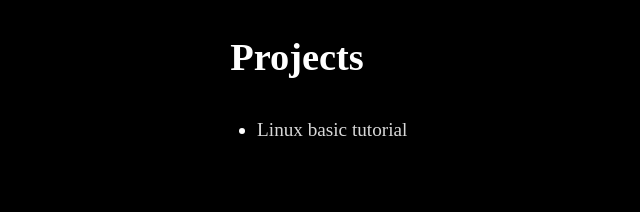
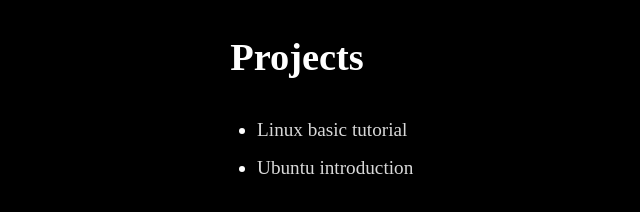
Before and after one commit to zeici/projects, a plain HTML site: page index.html in a window 1280 px wide. Shown: the whole page, without its empty margins (45-685 px from the left). Drawn offline with Linux system fonts and the light colour scheme; a web font is replaced by a local one.

Commit message:
Update index.html

```diff
--- a/index.html
+++ b/index.html
@@ -10,4 +10,5 @@
         <h1>Projects</h1>
         <ul>
             <li><a href="https://codeberg.org/hardzeic/Linux-basic-tutorial.git">Linux basic tutorial</a></li>
+            <li><a href="https://codeberg.org/hardzeic/Ubuntu-z">Ubuntu introduction</a></li>
         </ul>
```
